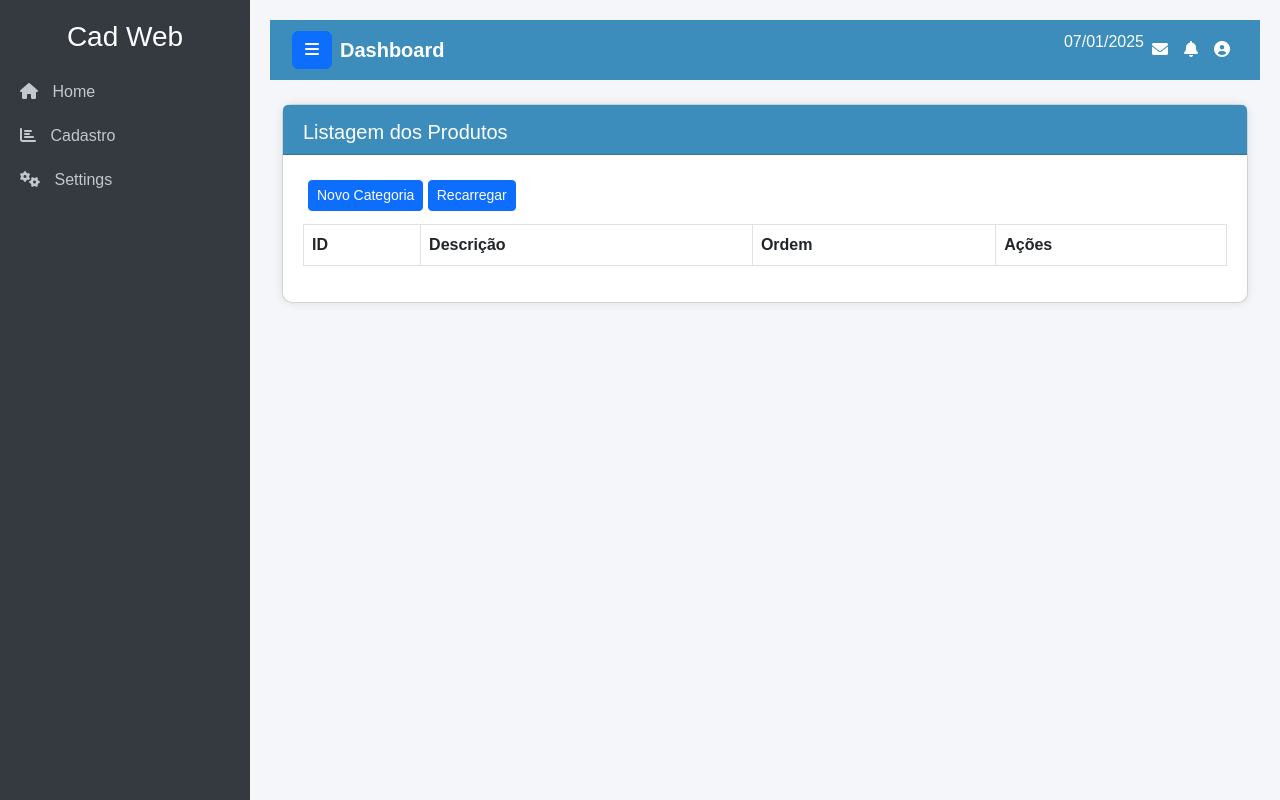
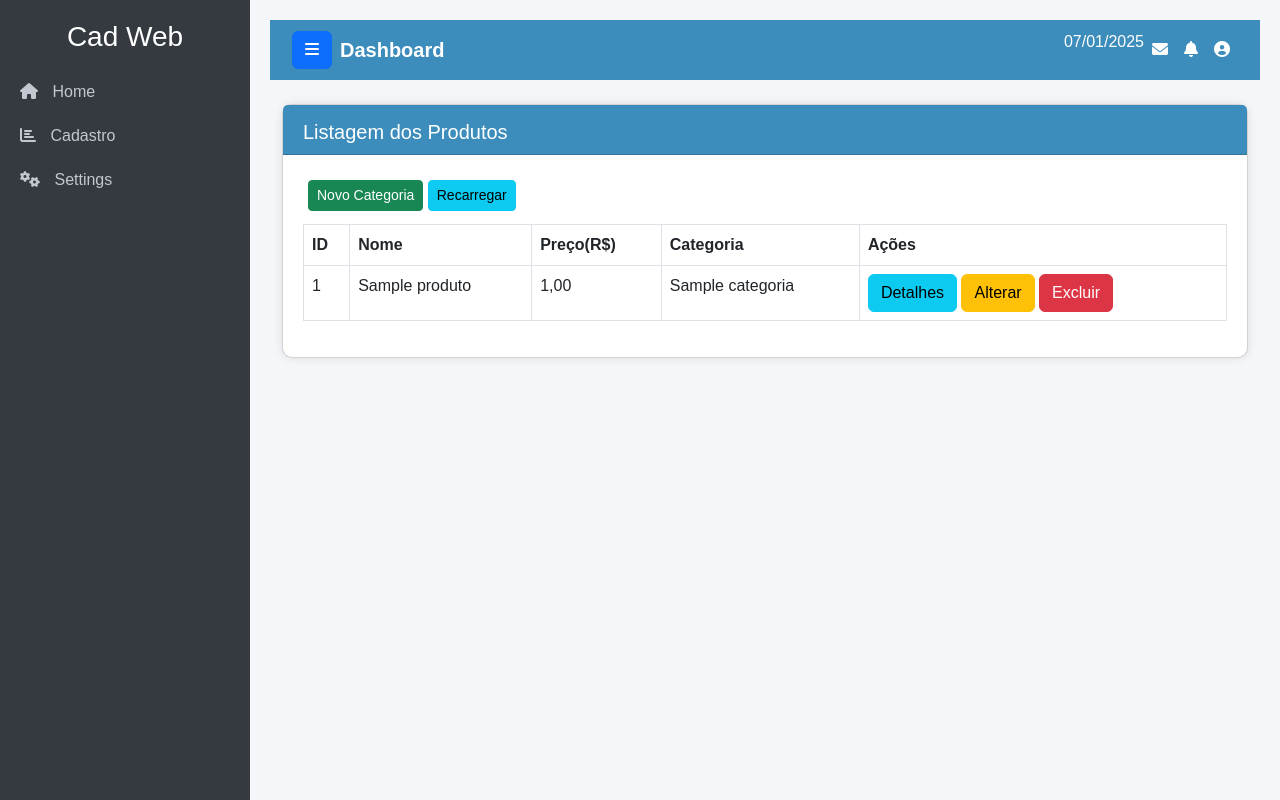
Before and after one commit to s4mpa10/cadweb, a Django app: page /produto/lista in a window 1280 px wide. Run offline with Django 4.2, Linux system fonts and the light colour scheme; tables that the repository leaves empty hold one stand-in row (values such as "Sample post"); lists and menus that the app fills with data are empty; some libraries are stand-ins or nearby versions.

Commit message:
agora o problema eh outro: detalhes

```diff
--- a/templates/produto/lista.html
+++ b/templates/produto/lista.html
@@ -1,31 +1,29 @@
 {% extends 'base.html' %}
 
-{% block titulo_conteudo %}
-
-    Listagem dos Produtos
-
-{% endblock titulo_conteudo %}
+{% block titulo_conteudo %} Listagem dos Produtos {% endblock titulo_conteudo %}
 
 {% block conteudo %}
     <div class="barrabotoes">
-        <button type="button" class="btn btn-primary btn-sm" onclick="location.href='{% url 'form_produto' %}'">Novo Categoria</button>
-        <button type="button" class="btn btn-primary btn-sm" onclick="location.href='{% url 'listaProduto' %}'">Recarregar</button>
+        <button type="button" class="btn btn-success btn-sm" onclick="location.href='{% url 'form_produto' %}'">Novo Categoria</button>
+        <button type="button" class="btn btn-info btn-sm" onclick="location.href='{% url 'listaProduto' %}'">Recarregar</button>
         </div>
     <table class="table table-bordered table-hover">
         <thead class="thead-dark">
             <tr>
                 <th scope="col">ID</th>
-                <th scope="col">Descrição</th>
-                <th scope="col">Ordem</th>
+                <th scope="col">Nome</th>
+                <th scope="col">Preço(R$)</th>
+                <th scope="col">Categoria</th>
                 <th scope="col">Ações</th>
             </tr>
         </thead>
         <tbody>
-            {% for produto in lista %}
+            {% for produto in listaProduto %}
             <tr>
                 <td>{{produto.id}}</td>
                 <td>{{produto.nome}}</td>
-                <td>{{produto.ordem}}</td>
+                <td>{{produto.preco}}</td>
+                <td>{{produto.categoria}}</td>
                 <td>
                     <button type="button" class="btn btn-info" onclick="location.href='{% url 'detalhe_produto' produto.id%}'">Detalhes</button>
                     <button type="button" class="btn btn-warning" onclick="location.href='{% url 'editar_produto' produto.id %}'">Alterar</button>
```
Also changed, not shown: home/forms.py (+23 -17 lines), templates/produto/detalhes.html (+29 -2 lines), templates/produto/formulario.html (+9 -13 lines).
